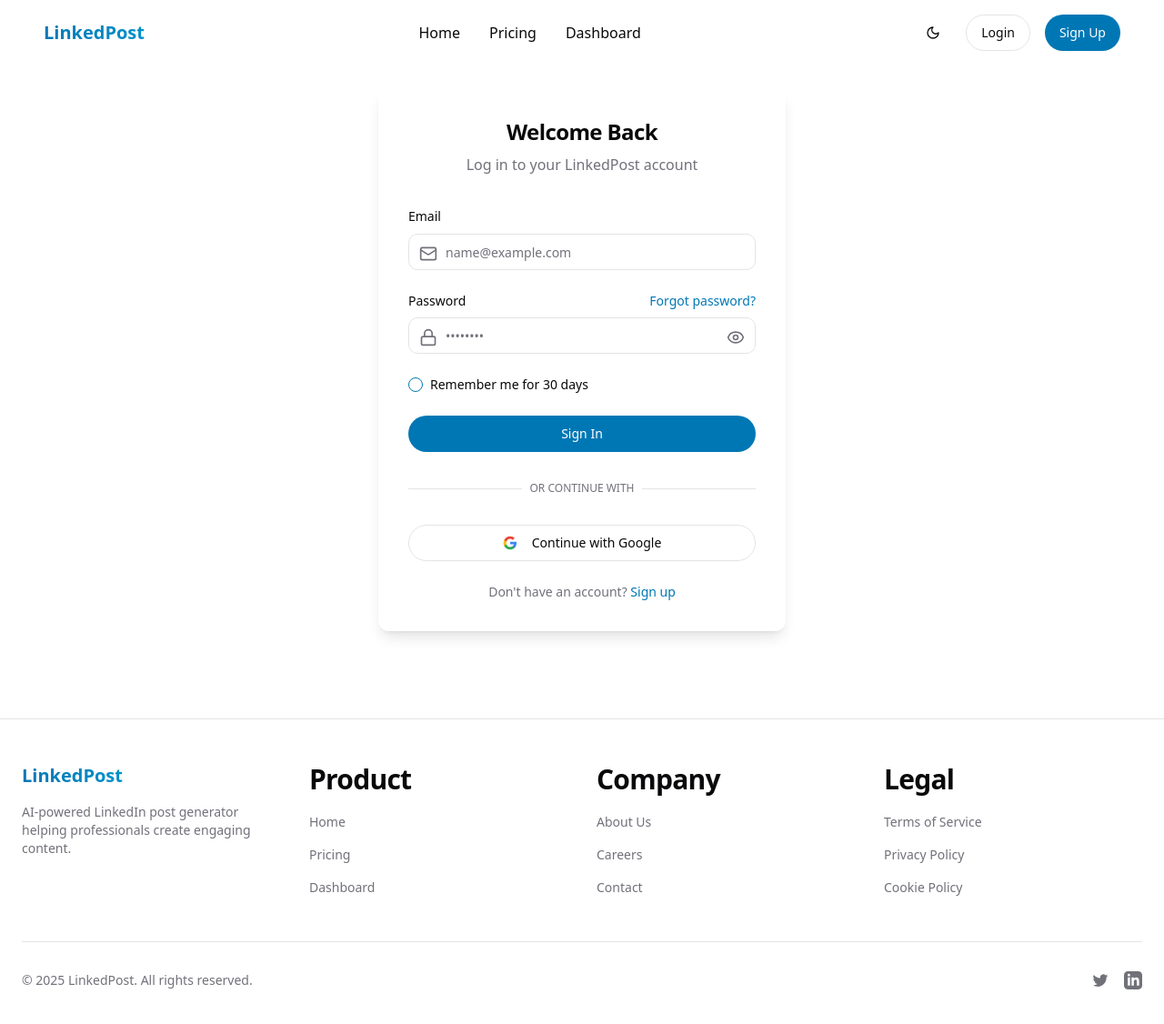
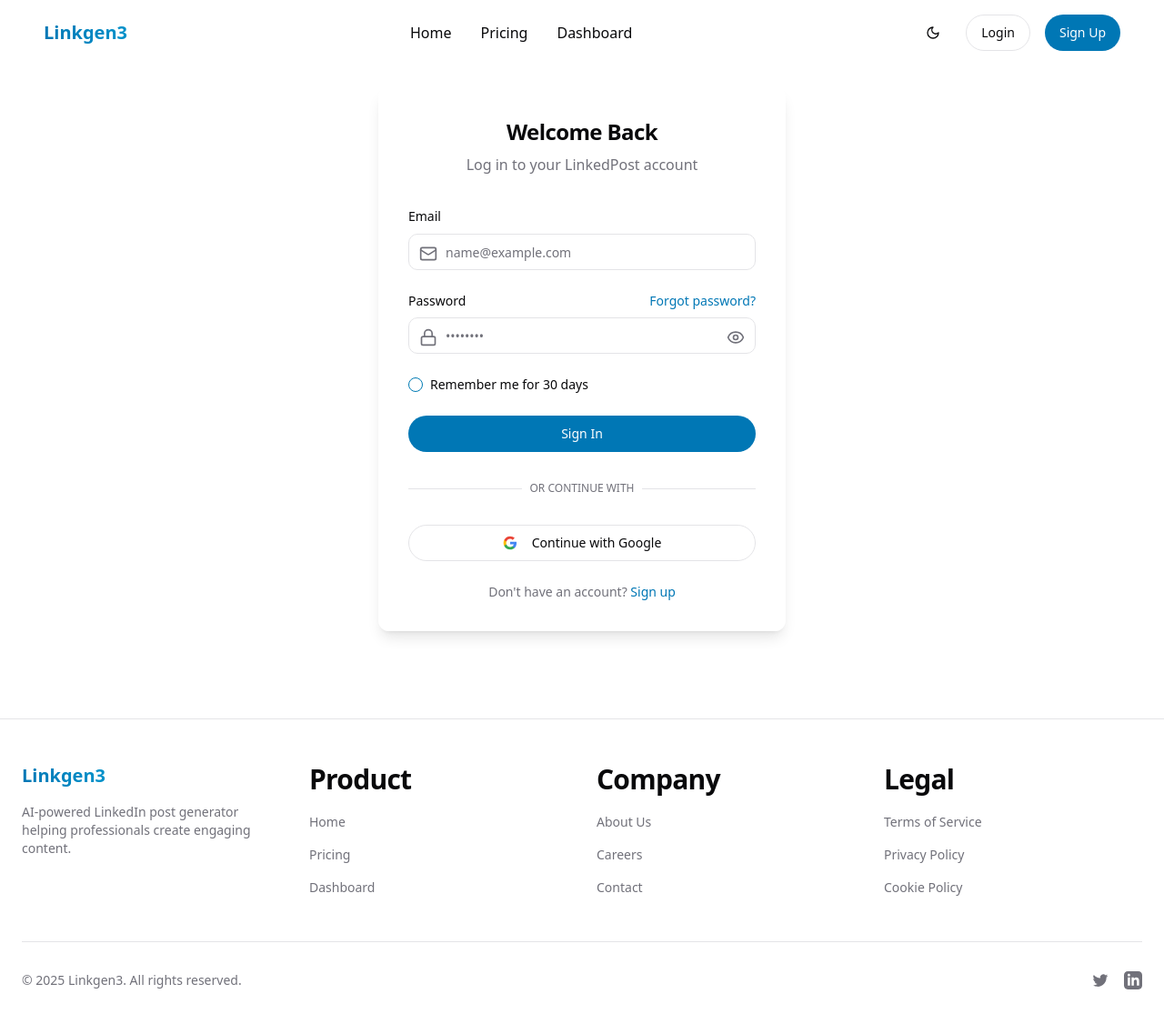
Before and after one commit to preetx77/linkedin-payment, a React (Vite) app: page /login in a window 1280 px wide. Shown: the top 1126 px of the page at 91% size. Built offline with nearby package versions, Linux system fonts and the light colour scheme.

Commit message:
Rename SaaS to Linkgen3
Rename all instances of "SaaS" to "Linkgen3" throughout the codebase.

```diff
--- a/src/components/Footer.tsx
+++ b/src/components/Footer.tsx
@@ -10,7 +10,7 @@ const Footer = () => {
         <div className="grid grid-cols-1 md:grid-cols-4 gap-8">
           <div className="col-span-1 md:col-span-1">
             <Link to="/" className="flex items-center mb-4">
-              <span className="font-bold text-xl text-gradient">LinkedPost</span>
+              <span className="font-bold text-xl text-gradient">Linkgen3</span>
             </Link>
             <p className="text-muted-foreground text-sm">
               AI-powered LinkedIn post generator helping professionals create engaging content.
@@ -47,7 +47,7 @@ const Footer = () => {
 
         <div className="border-t border-border mt-12 pt-8 flex flex-col md:flex-row justify-between items-center">
           <p className="text-muted-foreground text-sm">
-            © {currentYear} LinkedPost. All rights reserved.
+            © {currentYear} Linkgen3. All rights reserved.
           </p>
           <div className="mt-4 md:mt-0 flex items-center space-x-4">
             <Link to="#" className="text-muted-foreground hover:text-foreground transition-colors">
--- a/src/components/HeroSection.tsx
+++ b/src/components/HeroSection.tsx
@@ -22,7 +22,6 @@ const HeroSection = () => {
           <h1 className="text-4xl md:text-5xl lg:text-6xl font-bold tracking-tight mb-6 animate-fade-in" style={{ animationDelay: '100ms' }}>
             Create <span className="relative bg-gradient-to-r from-purple-500 via-pink-500 to-orange-400 bg-clip-text text-transparent animate-pulse-subtle px-1" style={{
               textShadow: '0 0 10px rgba(217, 70, 239, 0.5)',
-              boxShadow: '0 0 15px rgba(217, 70, 239, 0.3)',
               borderRadius: '4px'
             }}>Engaging</span> LinkedIn Posts in <span className="text-gradient">Seconds</span>
           </h1>
--- a/src/components/Navbar.tsx
+++ b/src/components/Navbar.tsx
@@ -34,7 +34,7 @@ const Navbar = () => {
     <nav className={`fixed top-0 left-0 right-0 z-50 transition-all duration-300 px-6 lg:px-12 py-4 ${isScrolled ? 'bg-white/80 dark:bg-gray-900/80 backdrop-blur-lg shadow-sm' : 'bg-transparent'}`}>
       <div className="max-w-7xl mx-auto flex items-center justify-between">
         <Link to="/" className="flex items-center space-x-2">
-          <span className="font-bold text-xl text-gradient">LinkedPost</span>
+          <span className="font-bold text-xl text-gradient">Linkgen3</span>
         </Link>
 
         <div className="hidden md:flex items-center space-x-8">
```
